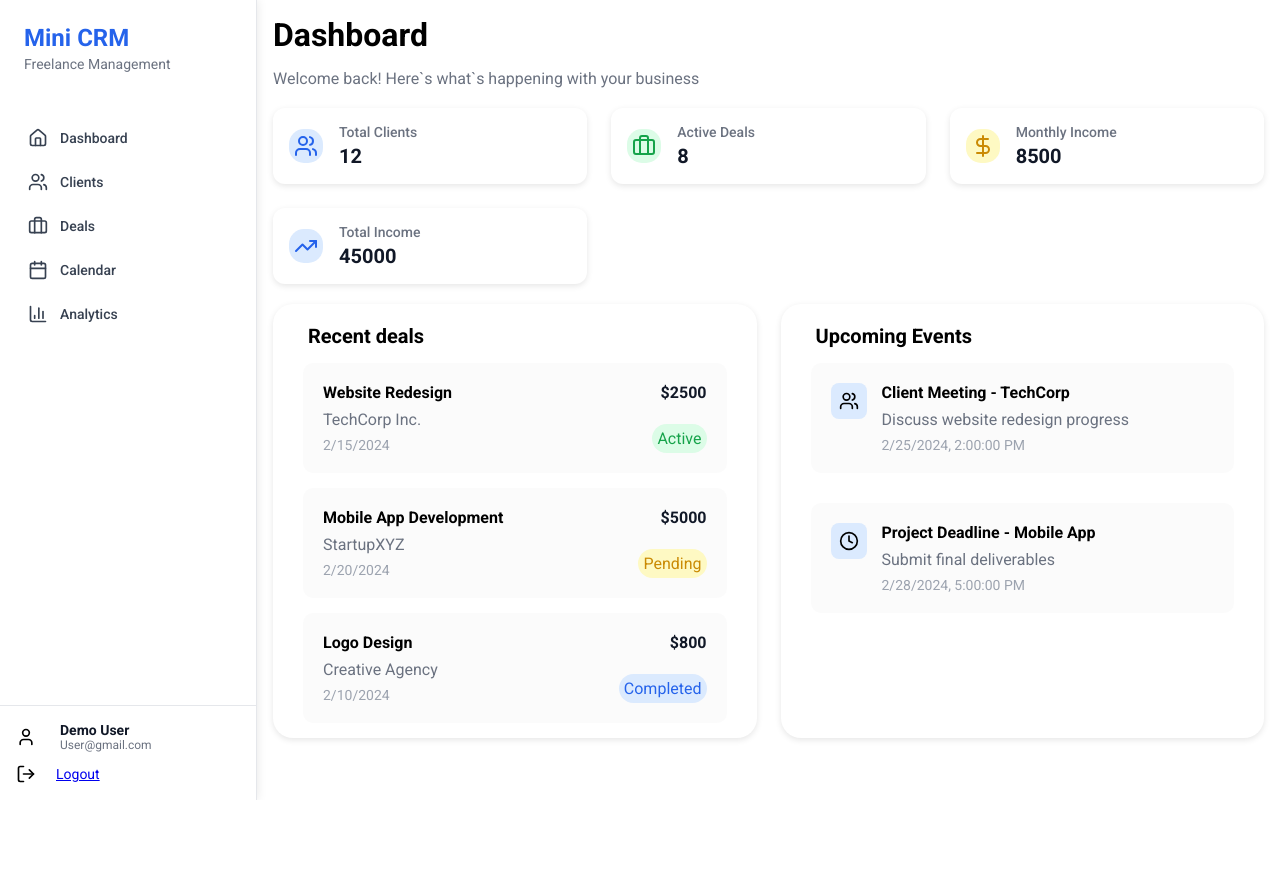
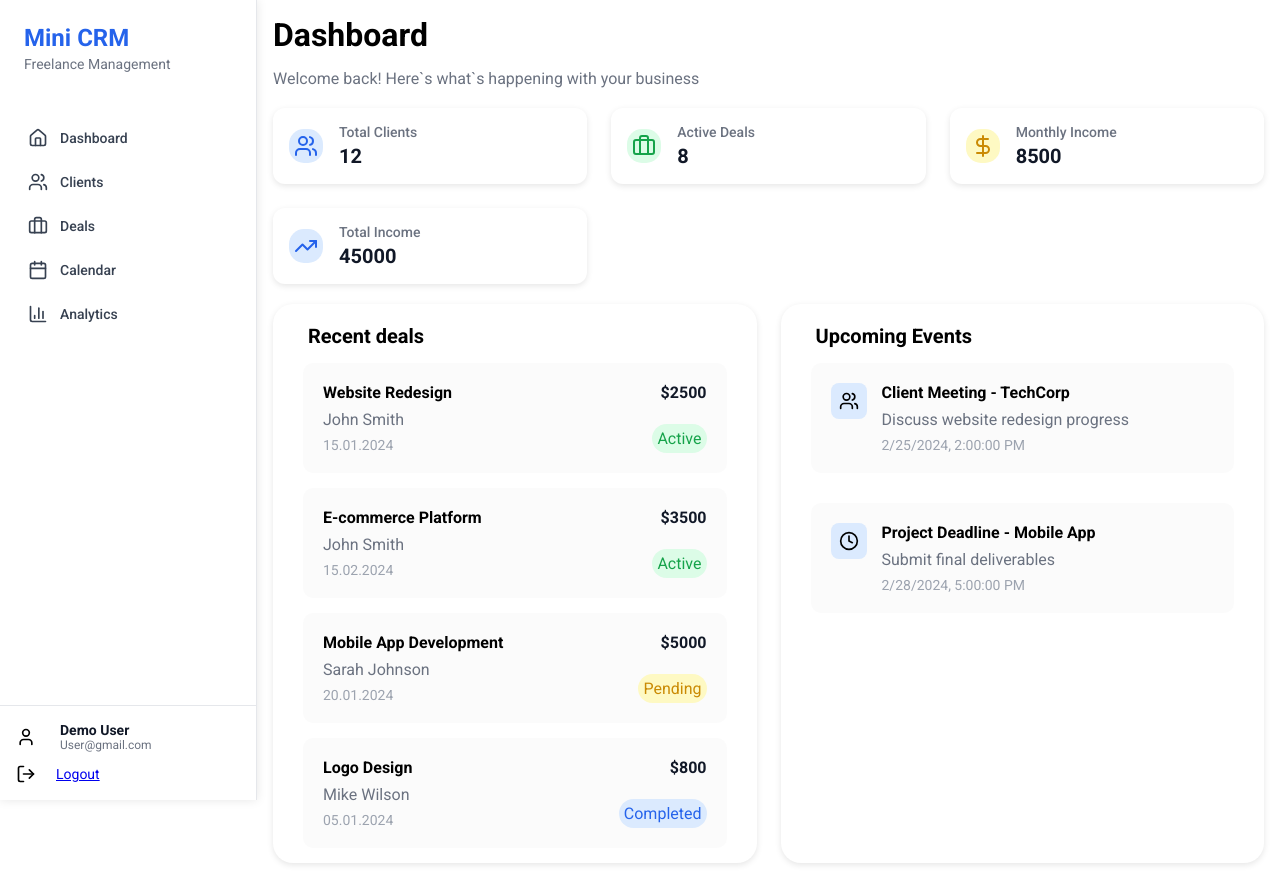
Before and after one commit to Secritor/CRM-for-freelance, a Next.js app: page / in a window 1280 px wide. Before the commit the page ends 800 px from the top, so only its background shows below. Built offline with nearby package versions, Linux system fonts and the light colour scheme.

Commit message:
переписал все клиентские данные в один обьект, и изменил dashboard под новый обьект

```diff
--- a/src/app/mockData.ts
+++ b/src/app/mockData.ts
@@ -17,6 +17,7 @@ export const summaryConfig = [
     value: 45000,
   },
 ]
+
 export const dealsList: Deal[] = [
   {
     id: 1,
@@ -61,6 +62,87 @@ export const EventsList: Event[] = [
   },
 ]
 
+export const clientData = [
+  {
+    id: crypto.randomUUID(),
+    name: 'John Smith',
+    email: 'john@techcorp.com',
+    phone: '+1 (555) 123-4567',
+    company: 'TechCorp Inc.',
+    address: '123 Business St, New York, NY',
+    notes: 'Prefers email communication',
+    createdAt: '15.01.2024',
+    deals: [
+      {
+        id: crypto.randomUUID(),
+        title: 'Website Redesign',
+        amount: 2500,
+        status: 'active',
+        startDate: '01.02.2024',
+        endDate: '15.04.2024',
+        description: 'Complete website redesign with modern UI/UX',
+        createdAt: '15.01.2024',
+      },
+      {
+        id: crypto.randomUUID(),
+        title: 'E-commerce Platform',
+        amount: 3500,
+        status: 'active',
+        startDate: '01.03.2024',
+        endDate: '01.06.2024',
+        description: 'Full e-commerce platform with payment integration',
+        createdAt: '15.02.2024',
+      },
+    ],
+  },
+
+  {
+    id: crypto.randomUUID(),
+    name: 'Sarah Johnson',
+    email: 'sarah@startupxyz.com',
+    phone: '+1 (555) 987-6543',
+    company: 'StartupXYZ',
+    address: '456 Innovation Ave, San Francisco, CA',
+    notes: 'Interested in mobile app development',
+    createdAt: '20.01.2024',
+    deals: [
+      {
+        id: crypto.randomUUID(),
+        title: 'Mobile App Development',
+        amount: 5000,
+        status: 'pending',
+        startDate: '20.02.2024',
+        endDate: '20.05.2024',
+        description: 'iOS and Android mobile application development',
+        createdAt: '20.01.2024',
+      },
+    ],
+  },
+
+  {
+    id: crypto.randomUUID(),
+    name: 'Mike Wilson',
+    email: 'mike@creativeagency.com',
+    phone: '+1 (555) 456-7890',
+    company: 'Creative Agency',
+    address: '789 Design Blvd, Los Angeles, CA',
+    notes: 'Regular client, pays on time',
+    createdAt: '05.02.2024',
+    deals: [
+      {
+        id: crypto.randomUUID(),
+        title: 'Logo Design',
+        amount: 800,
+        status: 'completed',
+        startDate: '10.01.2024',
+        endDate: '25.01.2024',
+        description: 'Brand logo and identity design',
+        createdAt: '05.01.2024',
+      },
+    ],
+  },
+]
+
 export const initialClients: Client[] = [
   {
     id: 1,
--- a/src/app/page.tsx
+++ b/src/app/page.tsx
@@ -1,7 +1,7 @@
 import styles from './page.module.css'
 import { Users, Briefcase, DollarSign, TrendingUp, Clock, Calendar } from 'lucide-react'
 import type { EventType } from '../interfaces/main'
-import { summaryConfig, dealsList, EventsList } from './mockData'
+import { summaryConfig, EventsList, clientData } from './mockData'
 import Title from './components/Title'
 import CardList from './components/CardList'
 
@@ -15,6 +15,12 @@ const getEventIcon = (type: EventType): React.ReactNode => {
       return <Calendar className={styles.event_icon} />
   }
 }
+const dealsList = clientData.flatMap(client =>
+  client.deals.map(deal => ({
+    ...deal,
+    client: client.name,
+  }))
+)
 
 export default function Home() {
   return (
@@ -34,7 +40,7 @@ export default function Home() {
                 <div className={styles.deal_left_info}>
                   <div className={styles.deal_title}>{deal.title}</div>
                   <div className={styles.deal_client}>{deal.client}</div>
-                  <div className={styles.deal_date}>{deal.date.toLocaleDateString()}</div>
+                  <div className={styles.deal_date}>{deal.createdAt}</div>
                 </div>
 
                 <div className={styles.deal_right_info}>
```
